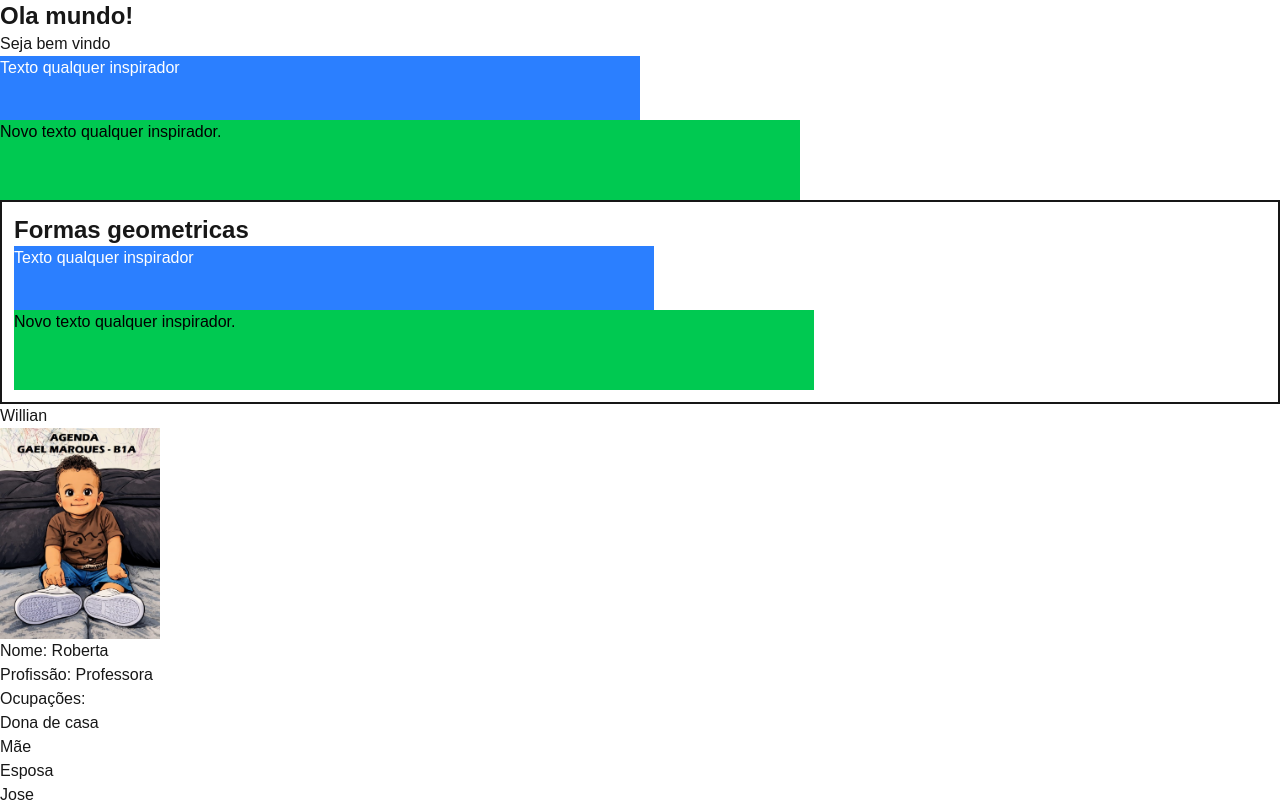
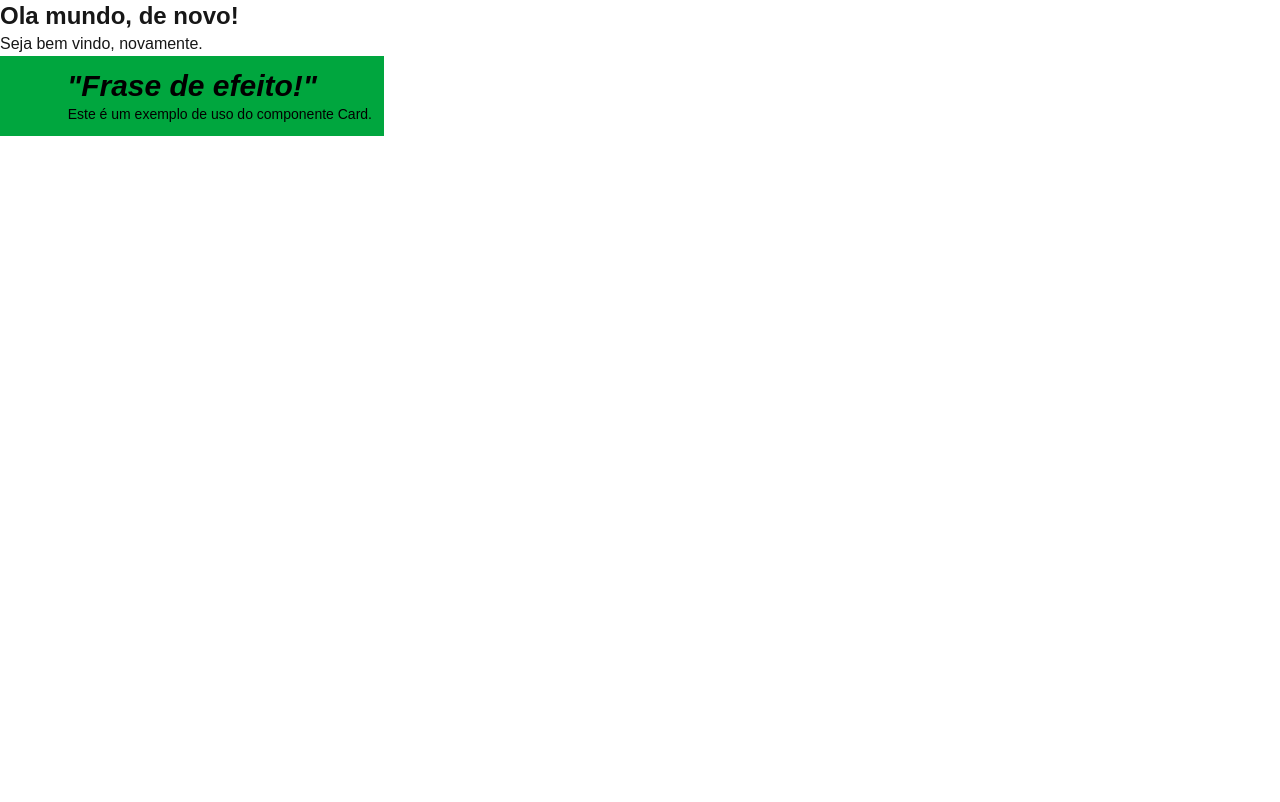
Before and after one commit to Wiillboss/react, a Next.js app in the folder react_primeiro_projeto/: page / in a window 1280 px wide. Shown: the top 802 px of the page. Built offline with nearby package versions, Linux system fonts and the light colour scheme.

Commit message:
atualização

```diff
--- /dev/null
+++ b/react_primeiro_projeto/app/components/Card.tsx
@@ -0,0 +1,16 @@
+// Componente Card: Renderiza um card verde com texto passado como children
+// O componente Card recebe uma prop children, que é do tipo React.ReactNode (qualquer conteúdo renderizável)
+
+type Props = {
+    children: React.ReactNode;
+}
+
+// O componente Card é uma função que retorna um JSX.Element, que é a estrutura do card com estilo Tailwind (largura 200, altura 20, fundo verde e texto preto) e renderiza o conteúdo passado como children dentro do card.
+// Exportação do componente Card usando named export, permitindo que seja importado em outros arquivos usando import { Card } from "./components/Card"
+export const Card = ({ children }: Props) => {
+    return (
+        <div className="w-96 h-20 bg-green-600 text-black p-3 text-3xl text-center">
+            {children}
+        </div>
+    );
+}
--- a/react_primeiro_projeto/app/page.tsx
+++ b/react_primeiro_projeto/app/page.tsx
@@ -8,9 +8,11 @@ import Square from "./components/Square";
 import { Quadrado } from "./components/Quadrado";
 import { Geo_Form } from "./components/Geo_Form";
 import { Person, Person2, Person3 } from "./components/Person";
+import { Card } from "./components/Card";
 
 function Page() {
   return (
+
     <div>
       <h1 className="font-bold text-2xl">Ola mundo!</h1>
       <h3>Seja bem vindo</h3>
@@ -94,7 +96,30 @@ const Page_dois = () => {
   );
 }
 
+// COMPONENTE ALTERNATIVO: Page_tres
+// Demonstra outra alternativa de renderizacao com estrutura similar
+// Nota: Este componente nao esta sendo exportado (comentado no final do arquivo) - pode ser usado para testar diferentes renderizacoes
+const Page_tres = () => {
+  return (
+    <div>
+      {/* Titulo e subtitulo alternativos */}
+      <h1 className="font-bold text-2xl">Ola mundo, de novo!</h1>
+      <h3>Seja bem vindo, novamente.</h3>
+
+      {/* Renderizacao do componente card */}
+      <Card>
+        <>
+          <h3 className="text-3xl font-bold italic" >"Frase de efeito!"</h3>
+          <p className="text-right text-sm">Este é um exemplo de uso do componente Card.</p>
+        </>
+      </Card>
+
+    </div>
+  );
+}
+
 // EXPORTACAO: Exporting o componente principal (Page)
 // O componente Page_dois estah comentado e nao eh exportado
-export default Page;
+//export default Page;
+export default Page_tres;  // Alternativa: descomentar para usar Page_tres em vez de Page
 //export default Page_dois;  // Alternativa: descomentar para usar Page_dois em vez de Page
```
